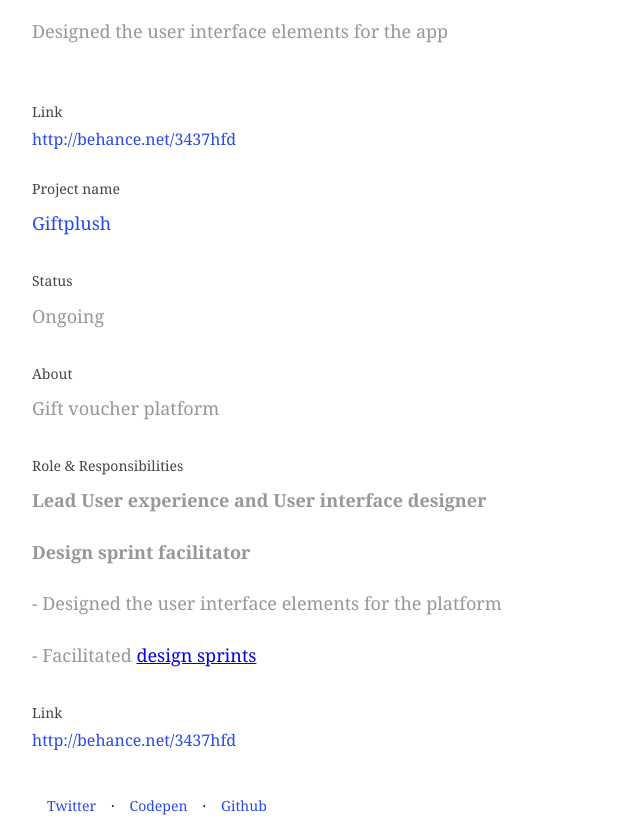
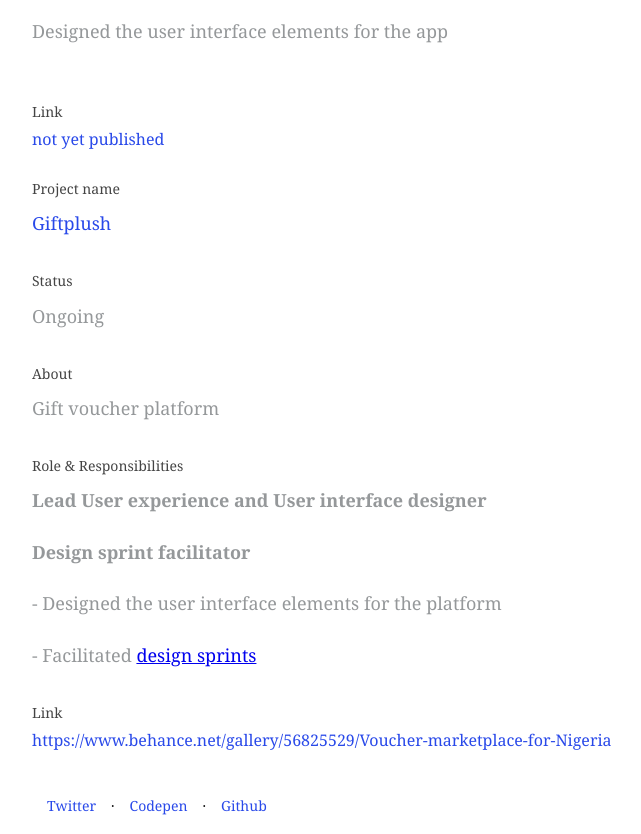
Before and after one commit to ifeanyidavid/dave-kalu-portfolio, a plain HTML site: page index.html in a window 1280 px wide. Shown: the part 1201-2035 px from the top of the page, without its empty margins (298-939 px from the left). Drawn offline with Linux system fonts and the light colour scheme.

Commit message:
Update index.html

```diff
--- a/index.html
+++ b/index.html
@@ -46,7 +46,7 @@
         <p>Designed the user interface elements for the app</p>
 
         <h6 class="subtitle">Link</h6>
-        <a href="#" class="blue-copy">http://behance.net/3437hfd</a>
+        <a href="#" class="blue-copy">not yet published</a>
 
         <!-- Project 2 -->
         <h6 class="subtitle">Project name</h6>
@@ -62,10 +62,10 @@
         <p><strong>Lead User experience and User interface designer</strong></p>
         <p><strong>Design sprint facilitator</strong><p>
         <p> - Designed the user interface elements for the platform</p>
-        <p> - Facilitated <a href="#" class="sprint" data-descr="Sprint screenshots">design sprints</a></p>
+        <p> - Facilitated <a href="https://www.behance.net/gallery/56825529/Voucher-marketplace-for-Nigeria" class="sprint" data-descr="Sprint screenshots">design sprints</a></p>
 
         <h6 class="subtitle">Link</h6>
-        <a href="#" class="blue-copy">http://behance.net/3437hfd</a>
+        <a href="#" class="blue-copy">https://www.behance.net/gallery/56825529/Voucher-marketplace-for-Nigeria</a>
 
         <div class="footer">
             <a href="#">Twitter</a> · <a href="#">Codepen</a> · <a href="#">Github</a>
```
